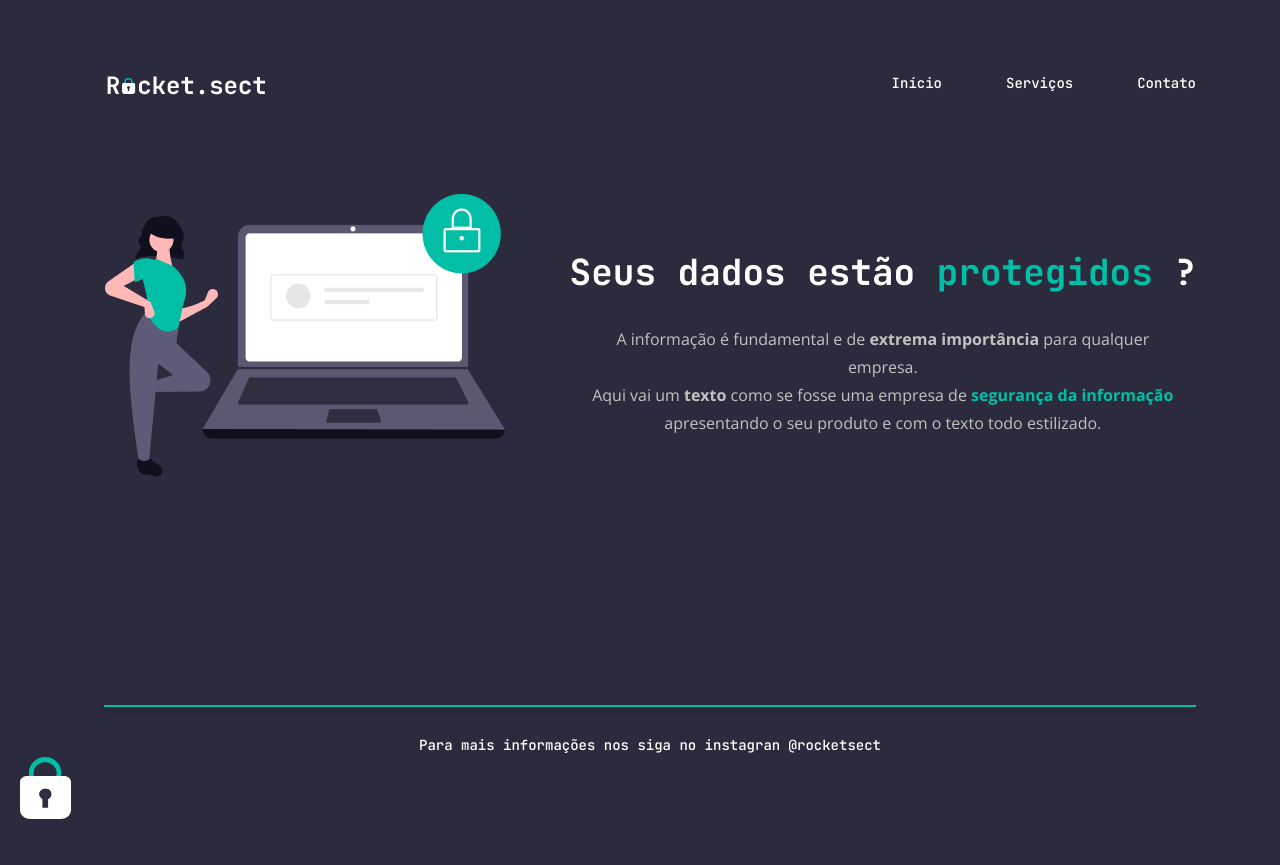
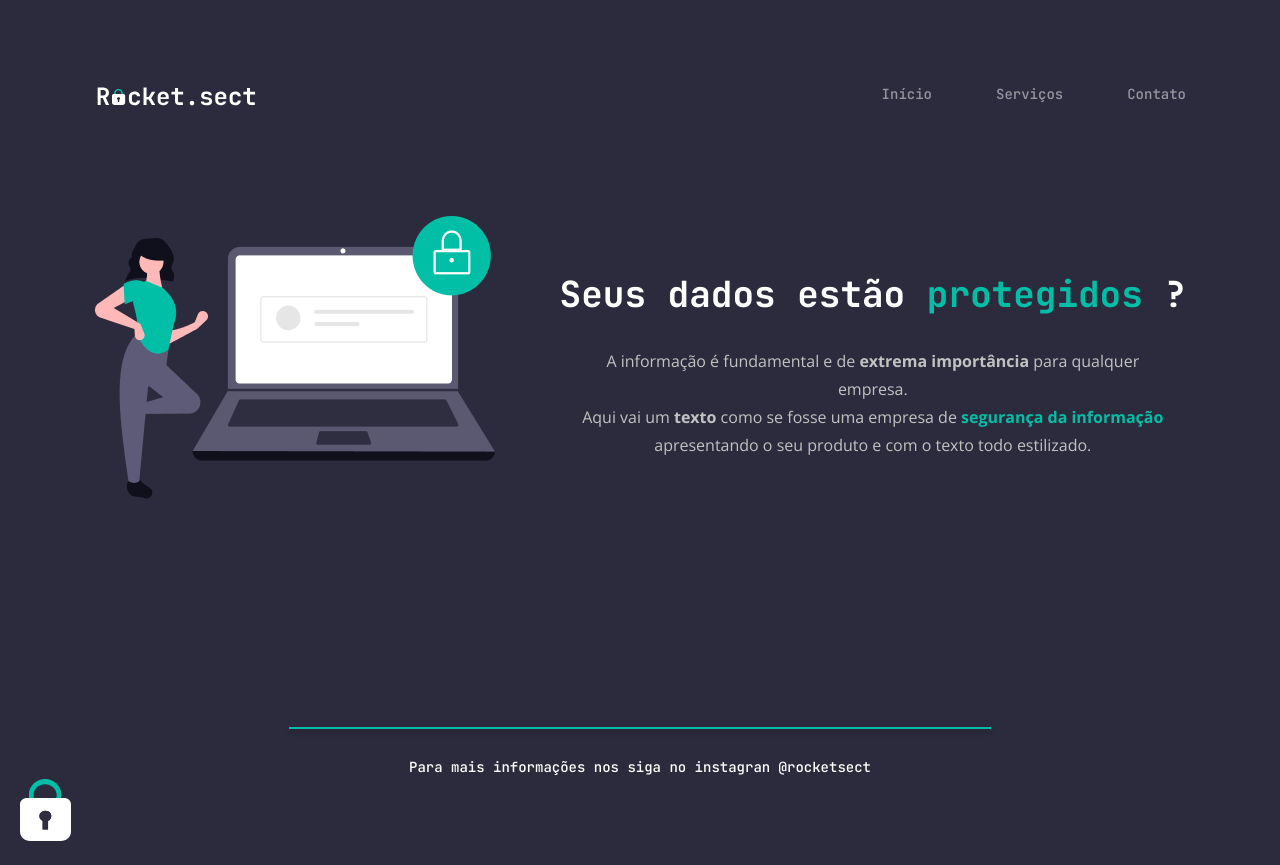
Before and after one commit to viniramos89/Prejeto-Explorer-04-02, a plain HTML site: page index.html in a window 1280 px wide. Before the commit the page ends 823 px from the top, so only its background shows below. Drawn offline with nearby package versions, Linux system fonts and the light colour scheme.

Commit message:
Update style.css

```diff
--- a/style.css
+++ b/style.css
@@ -2,7 +2,7 @@ body {
     background: #2C2B3D;
     min-height: 100vh;
     margin: 0;
-  margin-left: 20px;
+
 
   }
 
@@ -10,6 +10,8 @@ div {
     width: 1092px;
     margin:0 auto;
     padding-top: 71px;
+
+
   }
 
   nav{
@@ -22,7 +24,6 @@ nav{
 
   ul {
     font-family: 'JetBrains Mono';
-  font-style: normal;
     font-weight: 500;
     font-size: 14px;
     color: #FFFFFF;
@@ -30,14 +31,21 @@ ul {
     display: flex;
     list-style: none;
     gap: 64px;
-  margin: 0;
-  padding: 0;
+
 
   }
 
   a {
     color: #FFFFFF;
     text-decoration: none;
+  }
+  ul li a {
+    opacity: 0.5;
+  }
+
+ ul li a:hover {
+  font-weight: bold;
+  opacity: 1;
 }
 
   main {
@@ -52,13 +60,13 @@ h1 {
     font-style: normal;
     font-weight: 700;
     font-size: 36px;
+    text-align: center;
   }
 
   p {
     color: #C2C2C2;
     font-family: 'Open Sans';
     font-style: normal;
-  font-weight: 400;
     font-size: 16px;
     line-height: 28px;
     text-align: center;
@@ -72,6 +80,8 @@ hr {
     margin-top: 157px;
     border: 1px solid #00BFA6;
     box-shadow: 0px 4px 4px rgba(0, 0, 0, 0.25);
+    width: 700px;
+
   }
   footer {
     color: #FFFFFF;
@@ -92,8 +102,9 @@ foter a {
   footer a:hover {
     color: white;
   }
-.padlock {
- position: fixed;
+  #padlock {
+   position: auto;
    margin-left: 20px;
    margin-bottom: 20px;
+
   }
```
Lines whose indentation alone changed are shown as unchanged.
